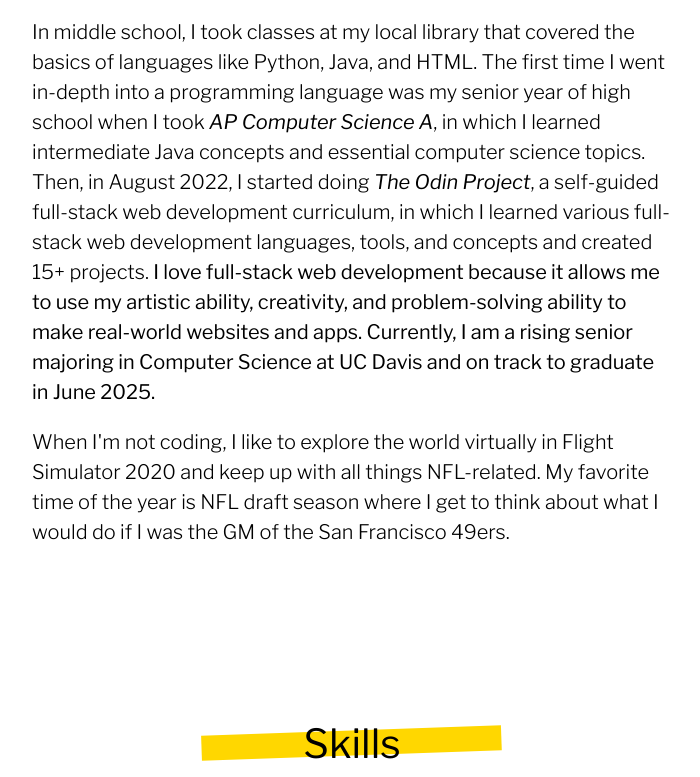
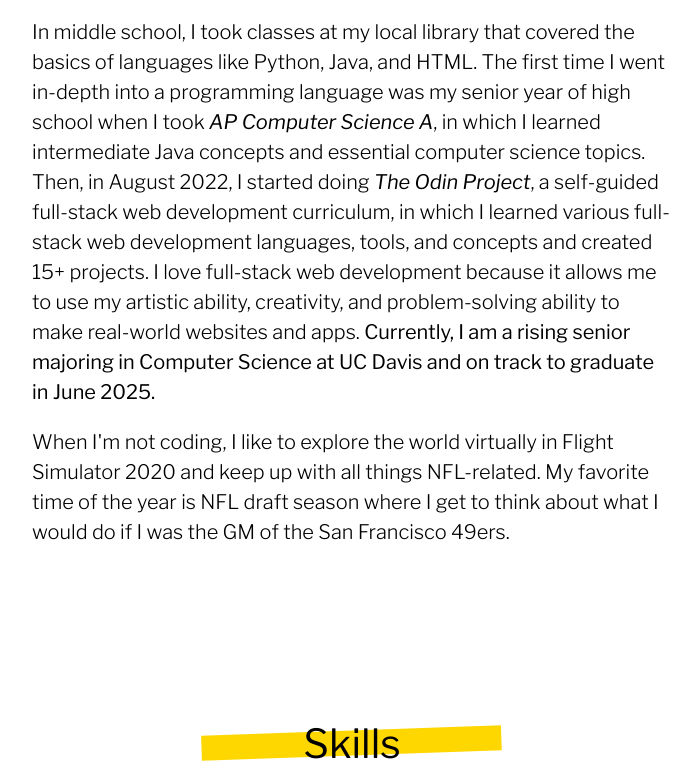
Before and after one commit to tylertran349/personal-portfolio, a plain HTML site: page index.html in a window 1280 px wide. Shown: the part 1160-1937 px from the top of the page, without its empty margins (288-988 px from the left). Drawn offline with nearby package versions, Linux system fonts and the light colour scheme.

Commit message:
Change boldness of about me text

```diff
--- a/index.html
+++ b/index.html
@@ -42,9 +42,9 @@
                     high school when I took <i class="regular-font">AP Computer Science A</i>, in which I learned intermediate Java concepts and
                     essential computer science topics. Then, in August 2022, I started doing <i class="regular-font">The Odin Project</i>, a self-guided
                     full-stack web development curriculum, in which I learned various full-stack web development languages, tools, and concepts
-                    and created 15+ projects. <span class="regular-font">I love full-stack web development
+                    and created 15+ projects. I love full-stack web development
                     because it allows me to use my artistic ability, creativity, and problem-solving ability to make
-                    real-world websites and apps. Currently, I am a rising senior majoring in Computer Science at UC Davis and on track to graduate in June 2025.</span>
+                    real-world websites and apps. <span class="regular-font">Currently, I am a rising senior majoring in Computer Science at UC Davis and on track to graduate in June 2025.</span>
                 </p>
                 <p>When I'm not coding, I like to explore the world virtually in Flight Simulator 2020 and keep up with all things NFL-related. My favorite time of the year is NFL draft season where I get to think about
                     what I would do if I was the GM of the San Francisco 49ers.
```
